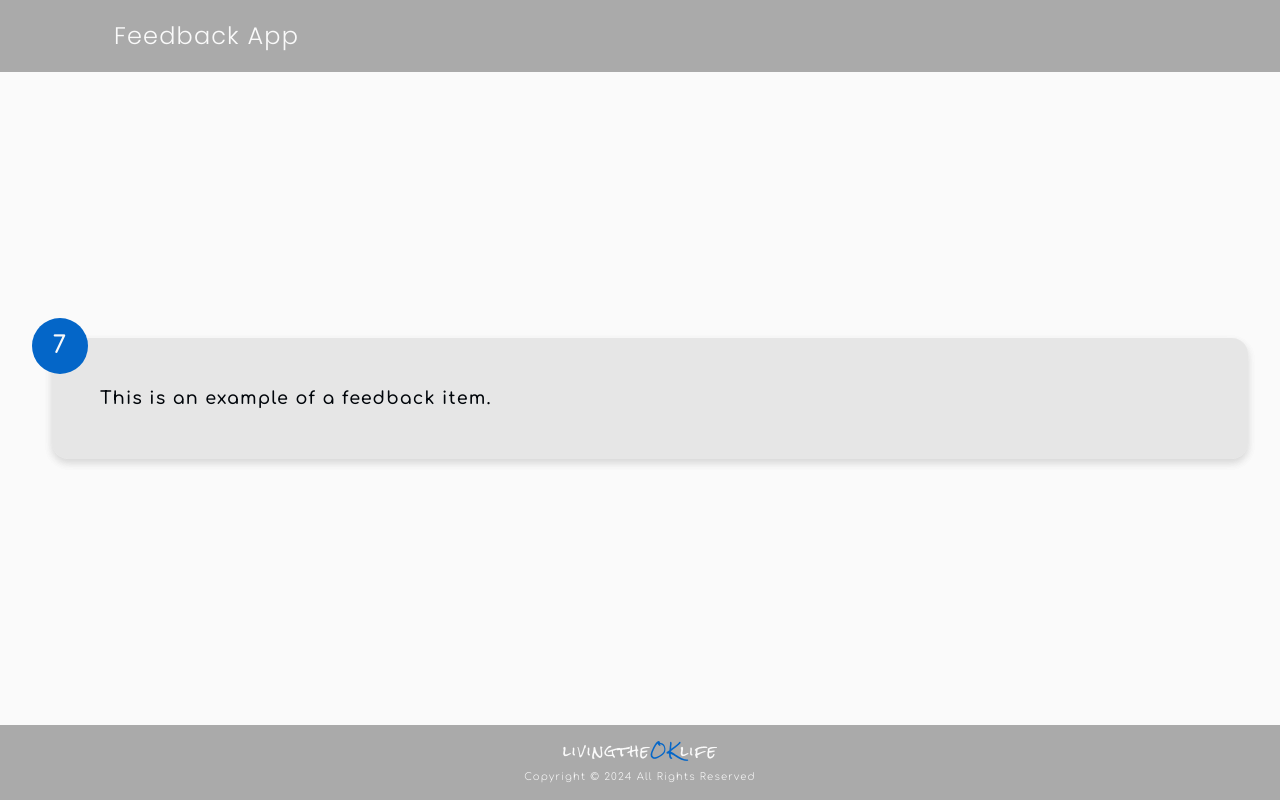
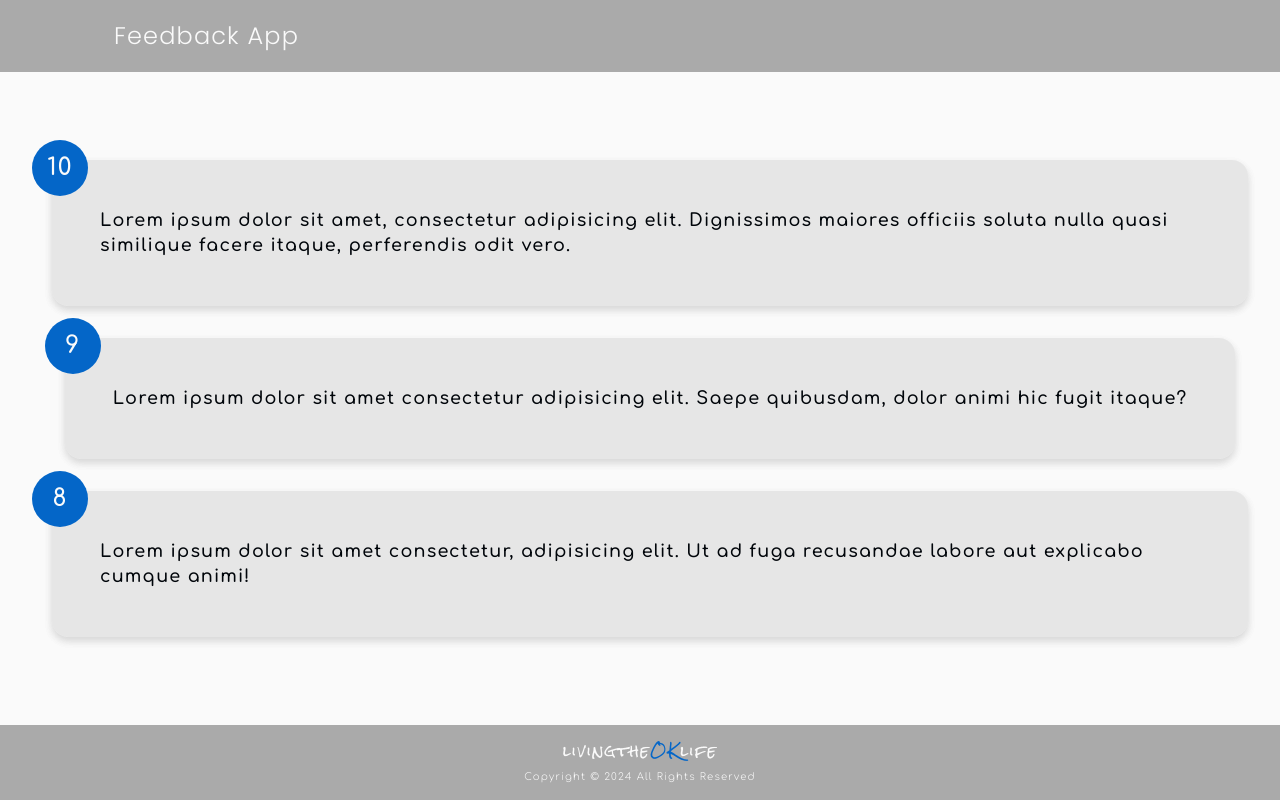
Before and after one commit to livingtheOKlife/feedback-app-v2, a React (Create React App) app: page / in a window 1280 px wide. Built offline with nearby package versions, Linux system fonts and the light colour scheme.

Commit message:
creates feedback-list and applies styles

```diff
--- a/src/App.jsx
+++ b/src/App.jsx
@@ -1,8 +1,14 @@
+import { useState } from 'react'
+
+import feedbackData from './data/feedbackData'
+
 import HeaderContainer from './components/layout/HeaderContainer'
 import FooterContainer from './components/layout/FooterContainer'
-import FeedbackItem from './components/FeedbackItem'
+import FeedbackList from './components/FeedbackList'
 
 function App () {
+
+  const [feedback, setFeedback] = useState(feedbackData)
 
   return (
 
@@ -14,7 +20,7 @@ function App () {
 
       <main id="main-container">
 
-        <FeedbackItem />
+        <FeedbackList feedback={feedback} />
 
       </main>
 
--- a/src/components/FeedbackItem.jsx
+++ b/src/components/FeedbackItem.jsx
@@ -1,6 +1,8 @@
+import PropTypes from 'prop-types'
+
 import { useState } from 'react'
 
-function FeedbackItem () {
+function FeedbackItem ({ item }) {
 
   const [rating, setRating] = useState(7)
   const [text, setText] = useState('This is an example of a feedback item.')
@@ -8,12 +10,18 @@ function FeedbackItem () {
   return (
 
     <li>
-      <p className="xl">{rating}</p>
-      <p className="me">{text}</p>
+      <p className="xl">{item.rating}</p>
+      <p className="me">{item.text}</p>
     </li>
 
   )
 
 }
 
+FeedbackItem.propTypes = {
+
+  item: PropTypes.object.isRequired
+
+}
+
 export default FeedbackItem
--- /dev/null
+++ b/src/components/FeedbackList.jsx
@@ -0,0 +1,33 @@
+import PropTypes from 'prop-types'
+
+import FeedbackItem from './FeedbackItem'
+
+function FeedbackList ({ feedback }) {
+
+  return (
+
+    !feedback || feedback.length === 0 ?
+
+      <p className="la">No feedback yet...</p>
+
+    : <ul>
+
+        {
+          feedback.map((item) => (
+            <FeedbackItem item={item} key={item.id} />
+          ))
+        }
+
+      </ul>
+
+  )
+
+}
+
+FeedbackList.propTypes = {
+
+  feedback: PropTypes.array.isRequired
+
+}
+
+export default FeedbackList
--- /dev/null
+++ b/src/data/feedbackData.js
@@ -0,0 +1,19 @@
+const feedbackData = [
+  {
+    id: 1,
+    rating: 10,
+    text: 'Lorem ipsum dolor sit amet, consectetur adipisicing elit. Dignissimos maiores officiis soluta nulla quasi similique facere itaque, perferendis odit vero.',
+  },
+  {
+    id: 2,
+    rating: 9,
+    text: 'Lorem ipsum dolor sit amet consectetur adipisicing elit. Saepe quibusdam, dolor animi hic fugit itaque?',
+  },
+  {
+    id: 3,
+    rating: 8,
+    text: 'Lorem ipsum dolor sit amet consectetur, adipisicing elit. Ut ad fuga recusandae labore aut explicabo cumque animi!',
+  },
+];
+
+export default feedbackData;
--- a/src/index.css
+++ b/src/index.css
@@ -686,6 +686,13 @@ input:focus {
 #main-container {
   padding: 32px;
 }
+#main-container ul {
+  display: flex;
+  flex-direction: column;
+  justify-content: center;
+  align-items: center;
+  gap: 32px;
+}
 
 li {
   position: relative;
```
